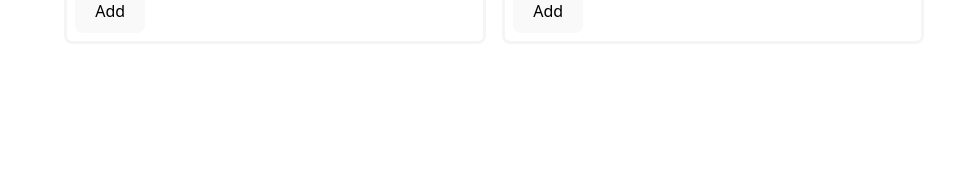
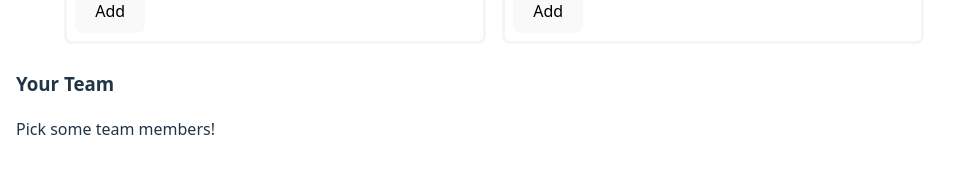
Before and after one commit to bazmo36/react-state-management-lab, a React (Vite) app: page / in a window 1280 px wide. Shown: the part 2856-3026 px from the top of the page, without its empty margins (0-960 px from the left). Before the commit the page ends 2940 px from the top, so only its background shows below. Built offline with nearby package versions, Linux system fonts and the light colour scheme.

Commit message:
Display team members

```diff
--- a/src/App.jsx
+++ b/src/App.jsx
@@ -114,10 +114,11 @@ const App = () => {
   }
 
 
-
   return (
     <>
       <h2>Money:{money}</h2>
+
+      <section>
         <ul>
           {zombieFighters.map((fighter) => (
             <li key={fighter.id}>
@@ -130,6 +131,31 @@ const App = () => {
             </li>
           ))}
         </ul>
+      </section>
+
+
+
+      <section>
+        <h3>Your Team</h3>
+        {team.length === 0 ? (<p>Pick some team members!</p>)
+
+          : (
+            <ul>
+              {team.map((fighter) => (
+                <li key={fighter.id}>
+                  <img src={fighter.img} alt={fighter.name} />
+                  <p>Name:{fighter.name}</p>
+                  <p>Price:{fighter.price}</p>
+                  <p>Strength:{fighter.strength}</p>
+                  <p>Agility:{fighter.agility}</p>
+                </li>
+              ))}
+            </ul>
+          )
+
+        }
+      </section>
+
     </>
   )
 }
```
Lines whose indentation alone changed are shown as unchanged.
